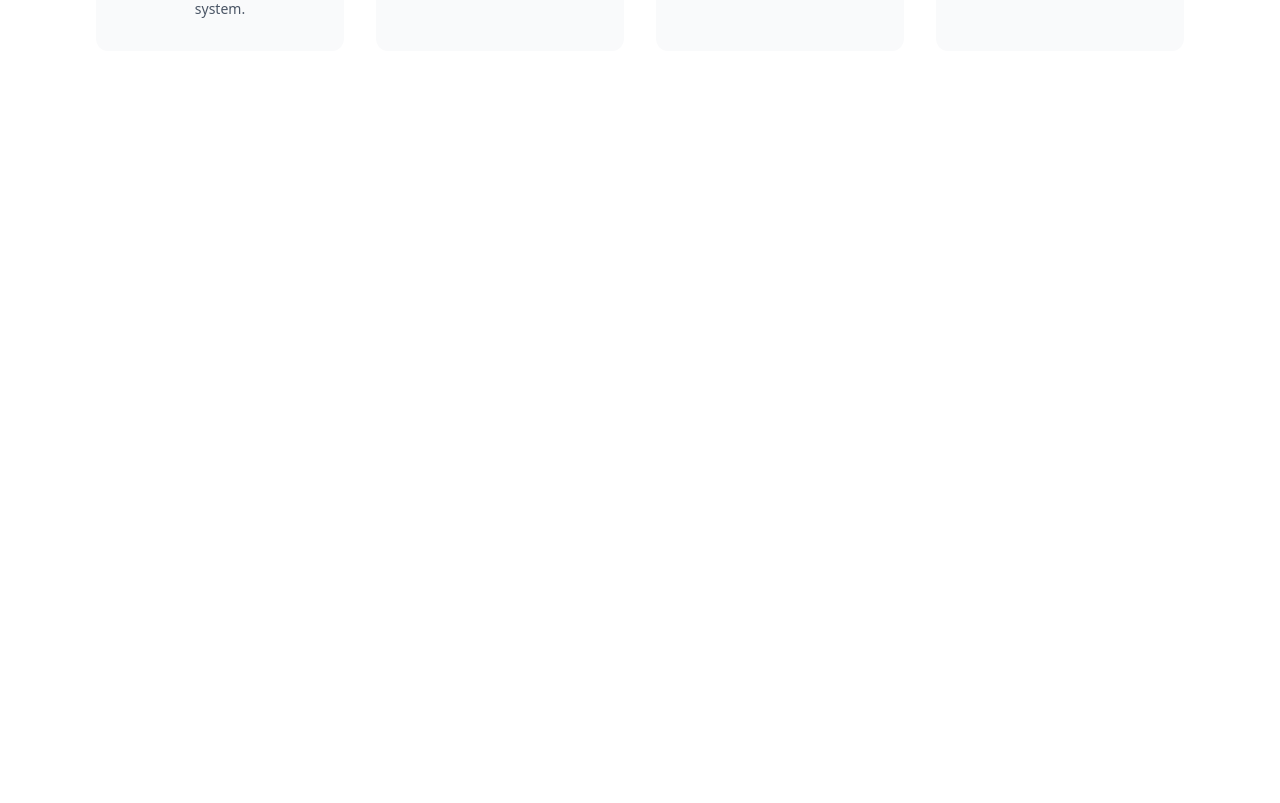
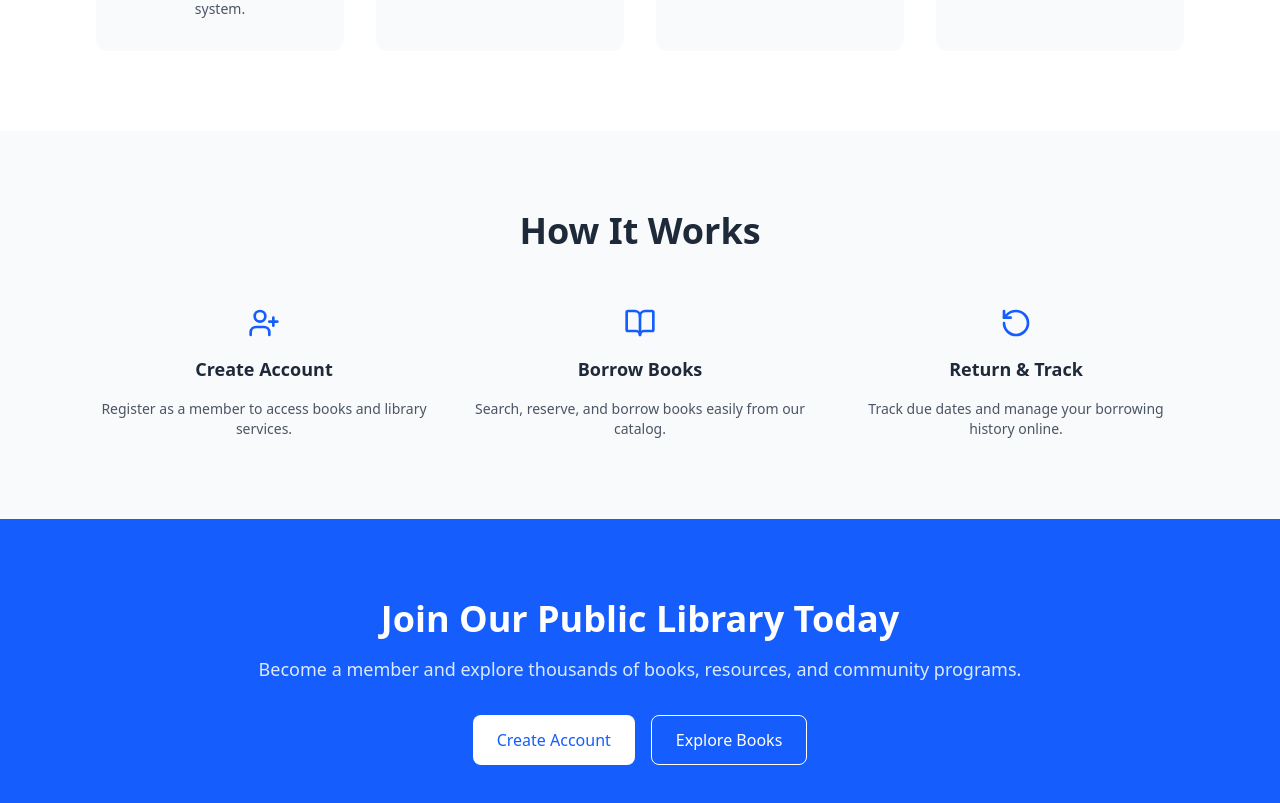
Before and after one commit to TonyKamanzi/library-management-system, a React (Vite) app in the folder frontend/: page / in a window 1280 px wide. Shown: the part 1225-2028 px from the top of the page. Before the commit the page ends 1356 px from the top, so only its background shows below. Built offline with nearby package versions, Linux system fonts and the light colour scheme; no server answers.

Commit message:
Add HowItWorks and CallToAction components to Home page

```diff
--- /dev/null
+++ b/frontend/src/components/home/CallToAction.jsx
@@ -0,0 +1,28 @@
+import React from "react";
+
+export default function CallToAction() {
+  return (
+    <section className="py-20 bg-blue-600">
+      <div className="max-w-4xl mx-auto px-4 text-center text-white">
+        <h2 className="text-3xl sm:text-4xl font-bold">
+          Join Our Public Library Today
+        </h2>
+
+        <p className="mt-4 text-blue-100 text-lg">
+          Become a member and explore thousands of books, resources, and
+          community programs.
+        </p>
+
+        <div className="mt-8 flex flex-col sm:flex-row justify-center gap-4">
+          <button className="px-6 py-3 bg-white text-blue-600 font-medium rounded-lg hover:bg-gray-100 transition duration-300">
+            Create Account
+          </button>
+
+          <button className="px-6 py-3 border border-white text-white font-medium rounded-lg hover:bg-blue-500 transition duration-300">
+            Explore Books
+          </button>
+        </div>
+      </div>
+    </section>
+  );
+}
--- /dev/null
+++ b/frontend/src/components/home/HowItWorks.jsx
@@ -0,0 +1,52 @@
+import React from "react";
+import { UserPlus, BookOpen, RotateCcw } from "lucide-react";
+
+export default function HowItWorks() {
+  const steps = [
+    {
+      icon: <UserPlus size={32} />,
+      title: "Create Account",
+      description: "Register as a member to access books and library services.",
+    },
+    {
+      icon: <BookOpen size={32} />,
+      title: "Borrow Books",
+      description: "Search, reserve, and borrow books easily from our catalog.",
+    },
+    {
+      icon: <RotateCcw size={32} />,
+      title: "Return & Track",
+      description: "Track due dates and manage your borrowing history online.",
+    },
+  ];
+
+  return (
+    <section className="py-20 bg-gray-50">
+      <div className="max-w-6xl mx-auto px-4 sm:px-6 lg:px-8">
+        {/* Header */}
+        <div className="text-center mb-14">
+          <h2 className="text-3xl sm:text-4xl font-bold text-gray-800">
+            How It Works
+          </h2>
+        </div>
+
+        {/* Steps */}
+        <div className="grid gap-10 sm:grid-cols-3 text-center">
+          {steps.map((step, index) => (
+            <div key={index} className="space-y-4">
+              <div className="flex justify-center text-blue-600">
+                {step.icon}
+              </div>
+
+              <h3 className="text-lg font-semibold text-gray-800">
+                {step.title}
+              </h3>
+
+              <p className="text-gray-600 text-sm">{step.description}</p>
+            </div>
+          ))}
+        </div>
+      </div>
+    </section>
+  );
+}
--- a/frontend/src/pages/Home.jsx
+++ b/frontend/src/pages/Home.jsx
@@ -3,6 +3,8 @@ import NavBar from "../components/NavBar";
 import Hero from "../components/home/Hero";
 import Statistics from "../components/home/Statistics";
 import CoreFeatures from "../components/home/CoreFeatures";
+import HowItWorks from "../components/home/HowItWorks";
+import CallToAction from "../components/home/CallToAction";
 
 export default function Home() {
   return (
@@ -10,7 +12,9 @@ export default function Home() {
       <NavBar />
       <Hero />
       <Statistics />
-      <CoreFeatures/>
+      <CoreFeatures />
+      <HowItWorks />
+      <CallToAction/>
     </div>
   );
 }
```
